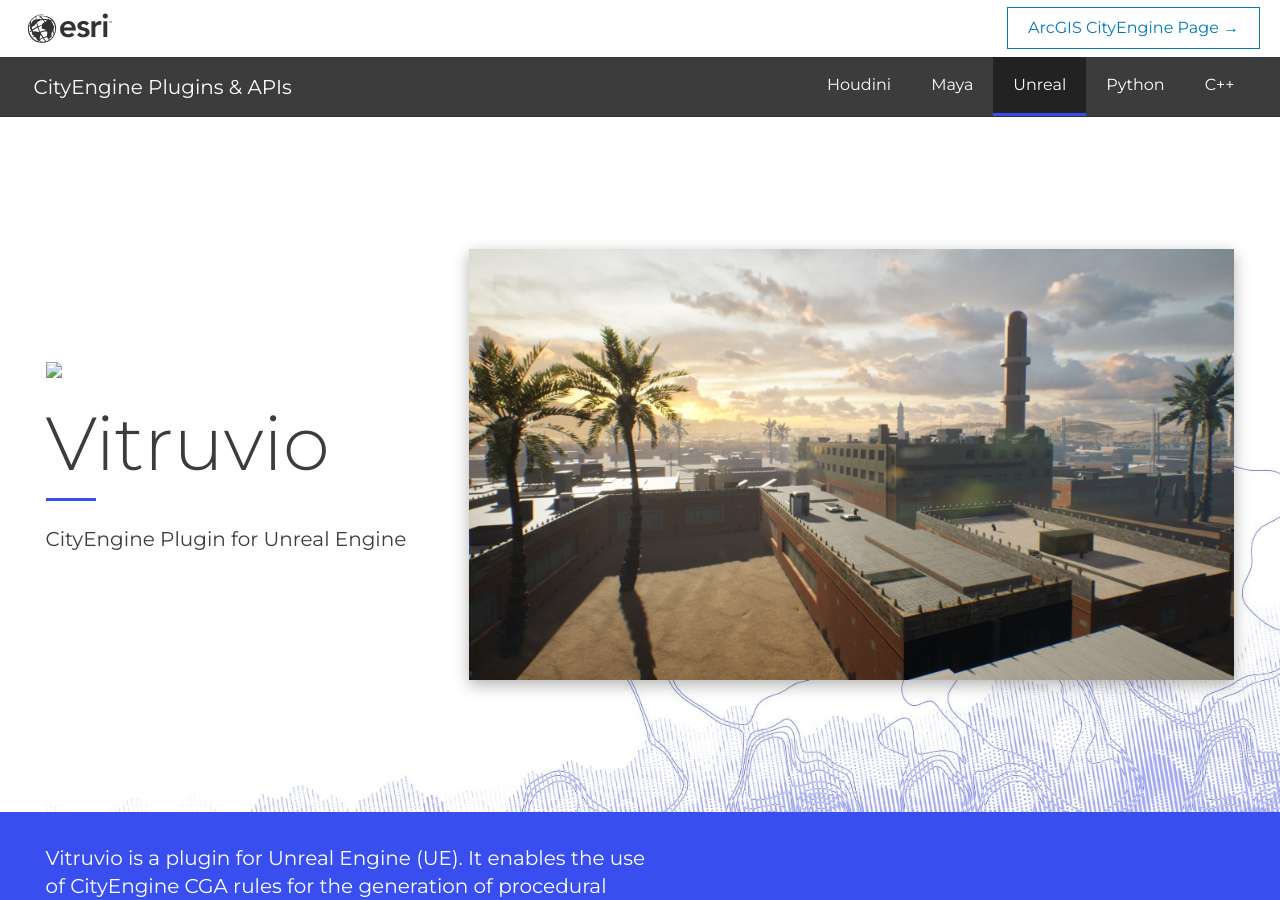
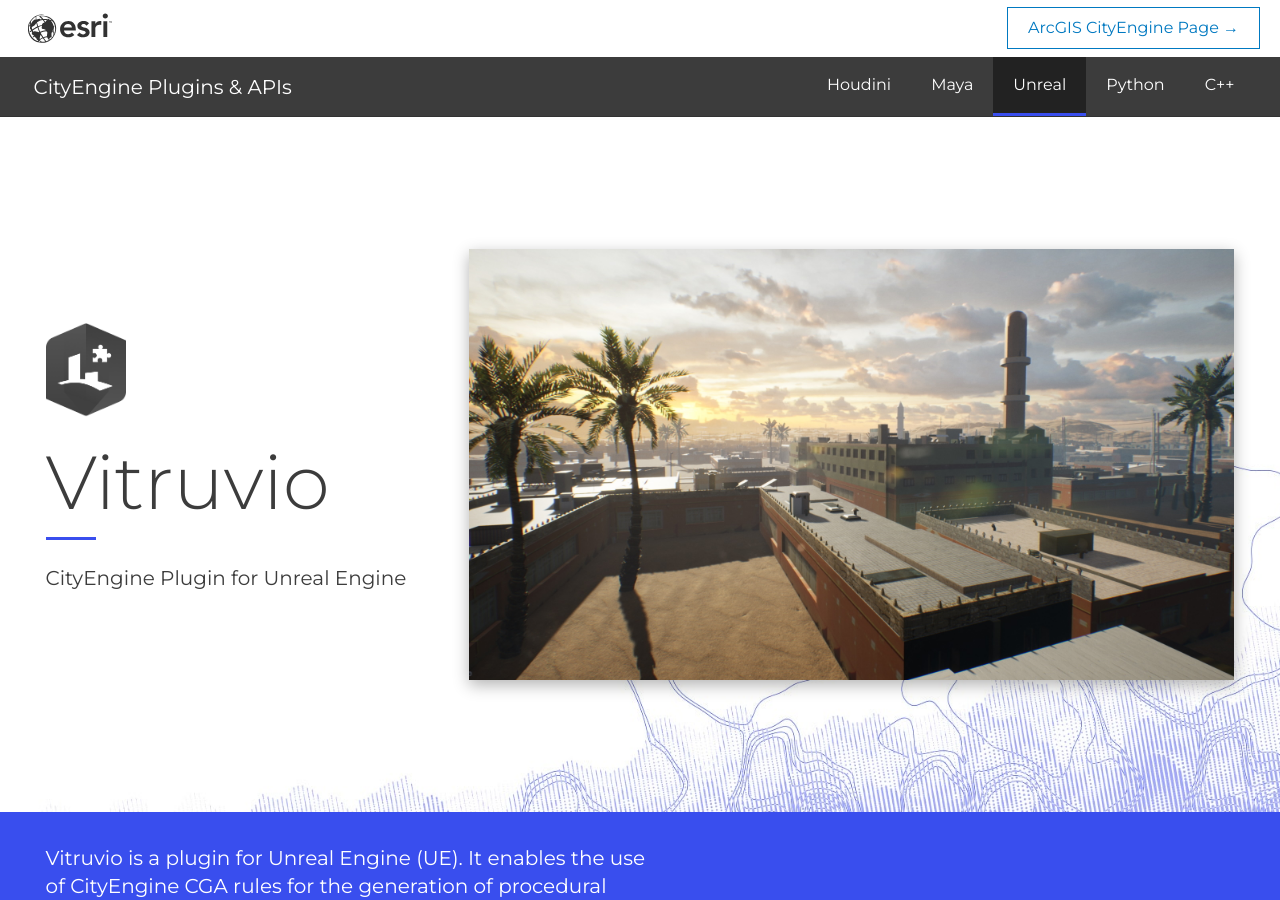
Before and after one commit to Esri/cityengine, a Jekyll site: the page built from _plugins/vitruvio.md, in a window 1280 px wide and 900 px high. Built offline with Jekyll 4.4.1, drawn with Linux system fonts in a browser that asks for light colours.

Commit message:
Url instead of baseurl

```diff
--- a/_layouts/detail.html
+++ b/_layouts/detail.html
@@ -41,7 +41,7 @@
     <section class="hero vertical just-centered">
       <div class="content horizontal flex-grow">
         <div class="third vertical just-centered">
-          <img src="{{ site.baseurl | relative_url }}/assets/img/{{page.logo}}" class="small-icon"/>
+          <img src="{{ site.url | relative_url }}/assets/img/{{page.logo}}" class="small-icon"/>
           <h1 class="hero-text">{{ page.hero-title }}</h1>
           <div class="divider"></div>
           <p>{{ page.hero-subtitle }}</p>
```
